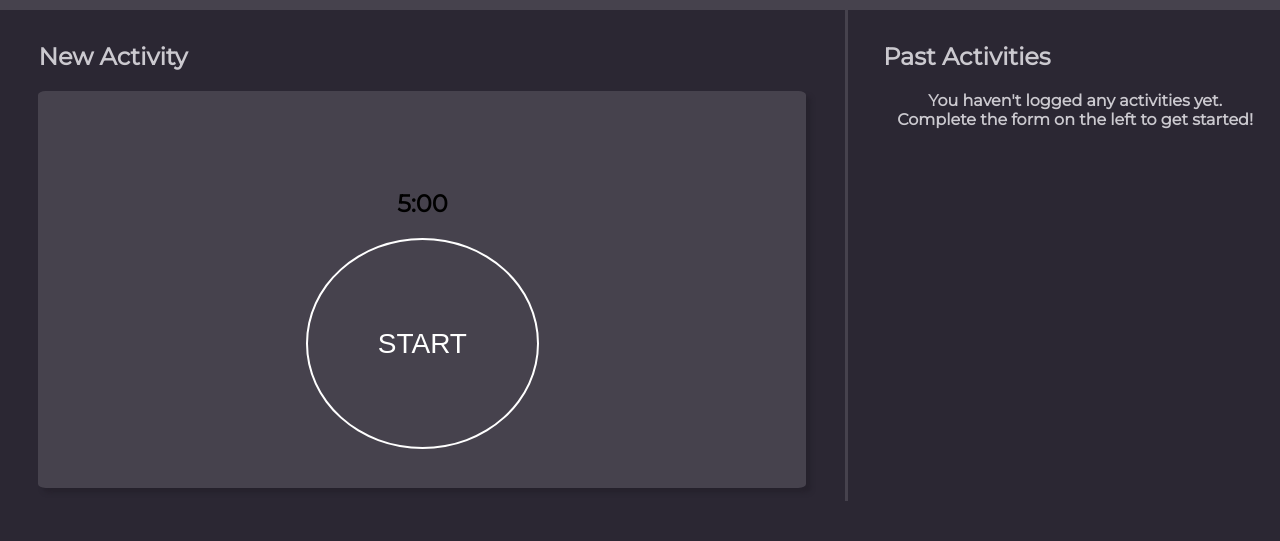
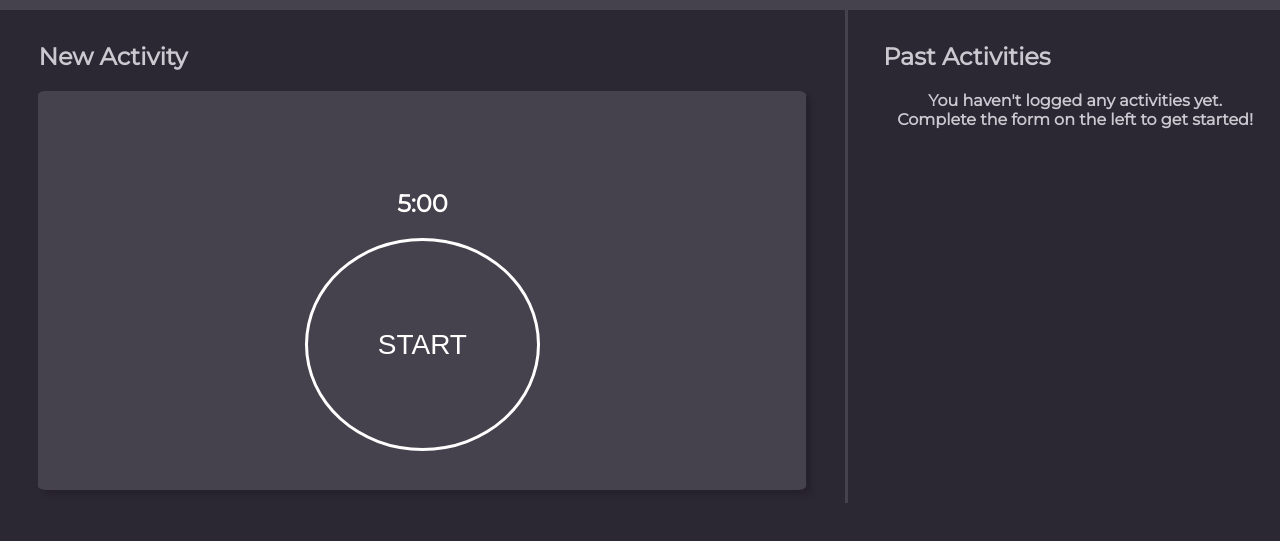
Before and after one commit to melissasteele09/intention-timer, a plain HTML site: page index.html in a window 1280 px wide. Both pictures are taken after a click on the button "Start Activity". Shown: the part 45-586 px from the top of the page. Drawn offline with Linux system fonts and the light colour scheme.

Commit message:
Add styling for timer

```diff
--- a/styles.css
+++ b/styles.css
@@ -3,6 +3,10 @@ body {
   background-color: #2B2733;
   font-family: "Montserrat";
   margin: 0%;
+}
+
+button {
+  outline: none;
 }
 
 /* Header */
@@ -153,22 +157,22 @@ label {
 
 form {
   overflow: hidden;
-  /* display: none; */
-  /* //dont forget to change this out!!! */
 }
+
 #timer {
-  display: flex;
+  display: none;
   flex-direction: column;
   align-items: center;
+  color: #FFF;
 }
 
 #timer-start-btn {
-  border-style: solid;
+  border: 3px solid #FFF;
   border-radius: 100%;
-  border-color: #FFF;
   color: #FFF;
   background: rgba(0, 0, 0, 0.0);
   padding: 15% 12%;
   text-transform: uppercase;
   font-size: 175%;
+  overflow: hidden;
 }
```
